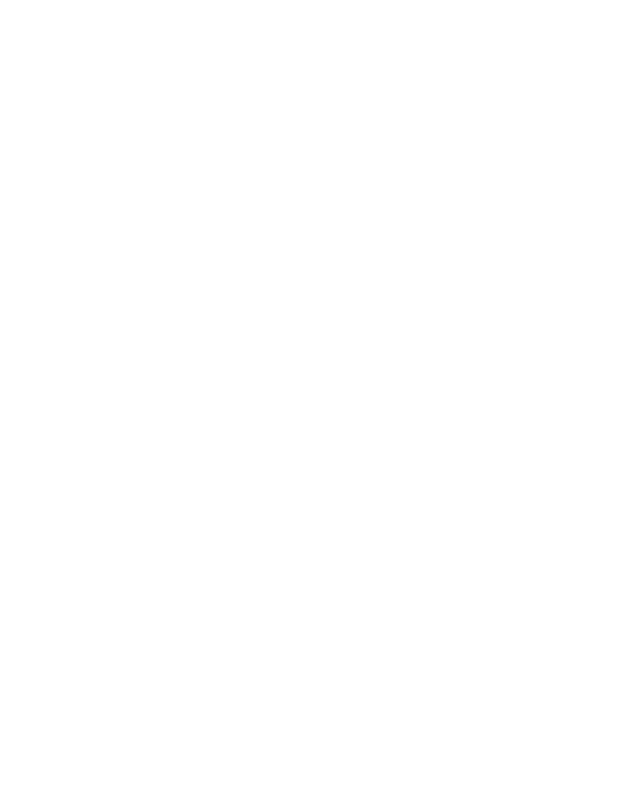
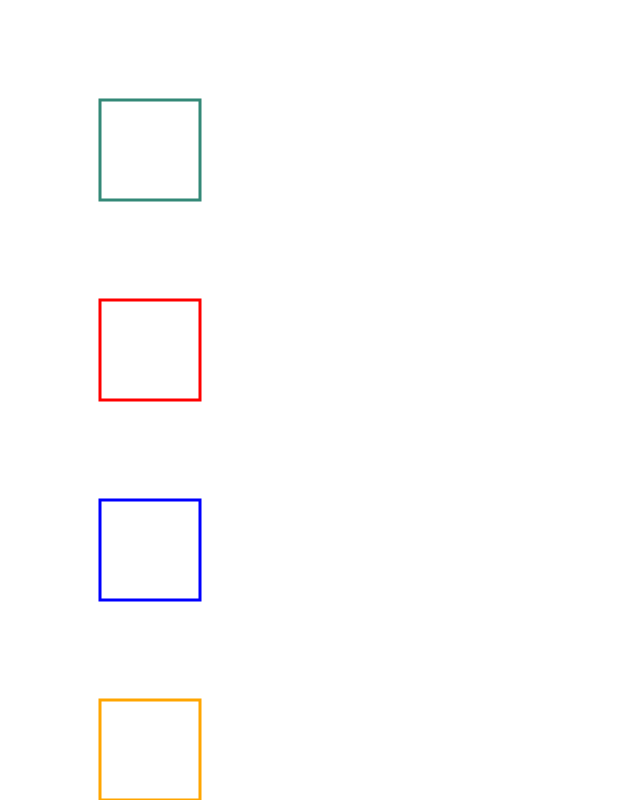
Before and after one commit to EdGunUk/snap-resistor, a React (Create React App) app: page / in a window 1280 px wide. Shown: the whole page, without its empty margins (0-640 px from the left). Built offline with nearby package versions, Linux system fonts and the light colour scheme.

Commit message:
transform variant

```diff
--- a/src/App.js
+++ b/src/App.js
@@ -1,4 +1,4 @@
-import { useCallback } from "react";
+import {useCallback} from "react";
 import Snap from "snapsvg-cjs";
 
 function App() {
@@ -6,83 +6,135 @@
         if (node !== null) {
             const paper = Snap(node);
 
-            const style = ({
-                fill: '#387',
-                stroke: '#fff',
-                strokeWidth: 5,
-            });
-
+            let origTransform = 0;
             const path = paper
-                .path("")
+                .rect(100, 100, 100, 100)
                 .attr({
                     stroke: '#387',
                     fill: 'transparent',
                     strokeWidth: 3
                 })
+                .drag(function (dx, dy) {
+                    const m = Snap.matrix();
+                    m.translate(dx, dy);
+                    m.add(origTransform);
+                    m.rotate(dx, 150, 150);
+                    m.scale(.8, .8, 150, 150)
 
-            let coordsArray = [];
+                    this.transform(m);
+                }, function () {
+                    origTransform = this.transform().localMatrix;
+                })
 
-            const updatePath = function (x, y, index) {
-                const coord = `${x},${y}`;
+            let previousDx1 = 0;
+            let previousDy1 = 0;
+            let lastDx1 = 0;
+            let lastDy1 = 0;
+            let lastScale1 = .8;
 
-                if (index !== undefined) {
-                    coordsArray[index] = coord;
-                } else {
-                    coordsArray.push(coord)
-                }
+            const path1 = paper
+                .rect(100, 300, 100, 100)
+                .attr({
+                    stroke: 'red',
+                    fill: 'transparent',
+                    strokeWidth: 3
+                })
+                .drag(function (dx, dy) {
+                    const m = Snap.matrix();
+
+                    m.translate(dx + lastDx1, dy + lastDy1);
+                    m.rotate(dx + lastDx1, 150, 350);
+                    m.scale(lastScale1, lastScale1, 150, 350);
+
+                    previousDx1 = dx;
+                    previousDy1 = dy;
+                    this.transform(m);
+                }, function () {
+                }, function () {
+                    lastDx1 += previousDx1;
+                    lastDy1 += previousDy1;
+                    lastScale1 -= lastScale1 / 100 * 20;
+                })
+
+            let previousDx2 = 0;
+            let previousDy2 = 0;
+            let lastDx2 = 0;
+            let lastDy2 = 0;
+            let lastScale2 = .8;
+
+            const path2 = paper
+                .rect(100, 500, 100, 100)
+                .attr({
+                    stroke: 'blue',
+                    fill: 'transparent',
+                    strokeWidth: 3,
+                })
+                .drag(function (dx, dy) {
+                    this.transform(`t${dx + lastDx2} ${dy + lastDy2} r${dx + lastDx2} s${lastScale2} ${lastScale2}`);
+                    previousDx2 = dx;
+                    previousDy2 = dy;
+                }, function () {
+                }, function () {
+                    lastDx2 += previousDx2;
+                    lastDy2 += previousDy2;
+                    lastScale2 -= lastScale2 / 100 * 20;
+                })
+
+            let previousDx3 = 0;
+            let previousDy3 = 0;
+            let lastDx3 = 0;
+            let lastDy3 = 0;
+            let lastScale3 = .8;
+
+            const path3 = paper
+                .rect(100, 700, 100, 100)
+                .attr({
+                    stroke: 'orange',
+                    fill: 'transparent',
+                    strokeWidth: 3,
+                    'transform-origin': '150 750'
+                })
+                .drag(function (dx, dy) {
+                    this.transform(`translate(${dx + lastDx3},${dy + lastDy3})  rotate(${dx+ lastDx3}) scale(${lastScale3})`);
+
+                    previousDx3 = dx;
+                    previousDy3 = dy;
+                }, function () {
+                }, function () {
+                    lastDx3 += previousDx3;
+                    lastDy3 += previousDy3;
+                    lastScale3 -= lastScale3 / 100 * 20;
+                })
 
 
-                const [firstCoord, ...restCoords] = coordsArray;
-                let d = `M ${firstCoord}`;
+            let previousDx4 = 0;
+            let previousDy4 = 0;
+            let lastDx4 = 0;
+            let lastDy4 = 0;
+            let lastScale4 = .8;
 
-                for (const coord of restCoords) {
-                    d = `${d} L ${coord}`
-                }
+            const path4 = paper
+                .rect(100, 900, 100, 100)
+                .attr({
+                    stroke: 'pink',
+                    fill: 'transparent',
+                    'stroke-width': 3,
+                    'transform-origin': '150 950'
+                })
+                .drag(function (dx, dy) {
 
-                path.attr({ d });
-            }
+                    this.attr({
+                        transform: `translate(${dx + lastDx4},${dy + lastDy4})  rotate(${dx+ lastDx4}) scale(${lastScale4})`
+                    })
+                    previousDx4 = dx;
+                    previousDy4 = dy;
+                }, function () {
+                }, function () {
+                    lastDx4 += previousDx4;
+                    lastDy4 += previousDy4;
+                    lastScale4 -= lastScale4 / 100 * 20;
+                })
 
-            const onSircleDrag = function (dx, dy, x, y) {
-                this.attr({ cx: x, cy: y });
-                const index = this.data('i');
-
-                updatePath(x, y, index);
-            }
-
-            const onSircleStart = function (e) {
-                path.stop().animate({ opacity: .2 }, 200, window.mina.easeinout);
-
-            }
-
-            const onSircleEnd = function (e) {
-                path.stop().animate({ opacity: 1 }, 200, window.mina.easeinout);
-            }
-
-            const onSircleMouseOver = function (e) {
-                this.stop().animate({ r: 20 }, 1000, window.mina.elastic);
-
-            }
-
-            const onSircleMouseOut = function (e) {
-                this.stop().animate({ r: 15 }, 300, window.mina.easeinout);
-            }
-
-            const onPaperClick = function (e) {
-                if (e.target.tagName !== 'circle') {
-                    paper
-                        .circle(e.clientX, e.clientY, 15)
-                        .attr(style)
-                        .data('i', coordsArray.length)
-                        .mouseover(onSircleMouseOver)
-                        .drag(onSircleDrag, onSircleStart, onSircleEnd)
-                        .mouseout(onSircleMouseOut)
-
-
-                    updatePath(e.clientX, e.clientY);
-                }
-            }
-
-            paper.click(onPaperClick);
         }
     }, []);
 
```
